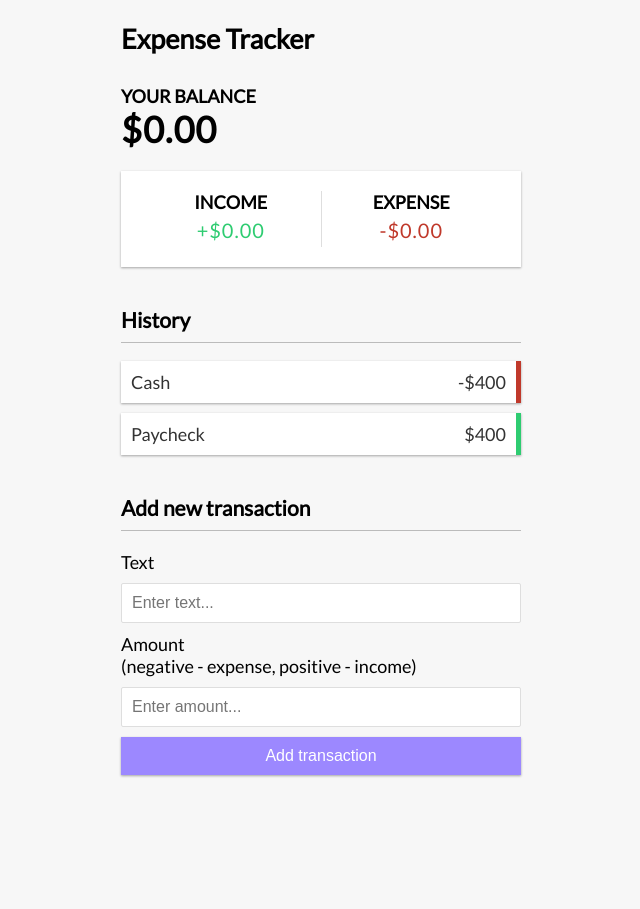
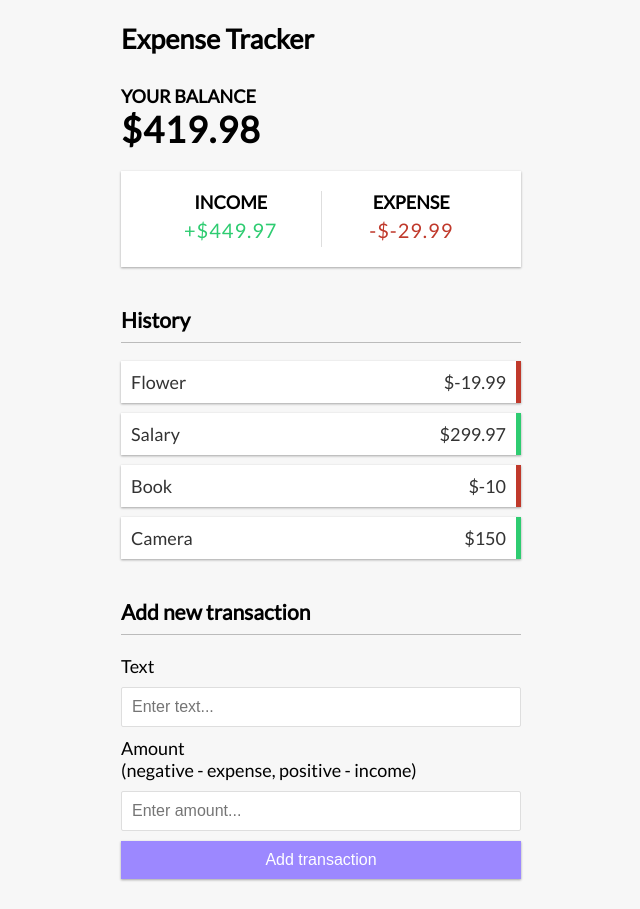
Before and after one commit to ikhsanardi/vue-expense-tracker, a Vue app: page / in a window 1280 px wide. Shown: the whole page, without its empty margins (319-959 px from the left). Before the commit the page ends 805 px from the top, so only its background shows below. Built offline with nearby package versions, Linux system fonts and the light colour scheme; the HTML template or start-up script is replaced by a standard one.

Commit message:
add count transaction balance

```diff
--- a/src/App.vue
+++ b/src/App.vue
@@ -4,15 +4,50 @@
 import IncomeExpenses from "./components/IncomeExpenses.vue";
 import TransactionList from "./components/TransactionList.vue";
 import AddTransaction from "./components/AddTransaction.vue";
+import { computed, ref } from "vue";
+
+const transactions = ref([
+  { id: 1, text: "Flower", amount: -19.99 },
+  { id: 2, text: "Salary", amount: 299.97 },
+  { id: 3, text: "Book", amount: -10 },
+  { id: 4, text: "Camera", amount: 150 },
+]);
+
+// Get total
+const total = computed(() => {
+  return transactions.value.reduce((acc, transaction) => {
+    return acc + transaction.amount;
+  }, 0);
+});
+
+// Get income
+const income = computed(() => {
+  return transactions.value
+    .filter((transaction) => transaction.amount > 0)
+    .reduce((acc, transaction) => {
+      return acc + transaction.amount;
+    }, 0)
+    .toFixed(2);
+});
+
+// Get expense
+const expense = computed(() => {
+  return transactions.value
+    .filter((transaction) => transaction.amount < 0)
+    .reduce((acc, transaction) => {
+      return acc + transaction.amount;
+    }, 0)
+    .toFixed(2);
+});
 </script>
 
 <template>
   <Header />
 
   <div class="container">
-    <Balance />
-    <IncomeExpenses />
-    <TransactionList />
+    <Balance :total="total" />
+    <IncomeExpenses :income="income" :expense="expense" />
+    <TransactionList :transactions="transactions" />
     <AddTransaction />
   </div>
 </template>
--- a/src/components/Balance.vue
+++ b/src/components/Balance.vue
@@ -1,4 +1,15 @@
+<script setup>
+import { defineProps } from "vue";
+
+const props = defineProps({
+  total: {
+    type: Number,
+    required: true,
+  },
+});
+</script>
+
 <template>
   <h4>Your Balance</h4>
-  <h1 id="balance">$0.00</h1>
+  <h1 id="balance">${{ total }}</h1>
 </template>
--- a/src/components/IncomeExpenses.vue
+++ b/src/components/IncomeExpenses.vue
@@ -1,12 +1,27 @@
+<script setup>
+import { defineProps } from "vue";
+
+const props = defineProps({
+  income: {
+    type: Number,
+    required: true,
+  },
+  expense: {
+    type: Number,
+    required: true,
+  },
+});
+</script>
+
 <template>
   <div class="inc-exp-container">
     <div>
       <h4>Income</h4>
-      <p id="money-plus" class="money plus">+$0.00</p>
+      <p id="money-plus" class="money plus">+${{ income }}</p>
     </div>
     <div>
       <h4>Expense</h4>
-      <p id="money-minus" class="money minus">-$0.00</p>
+      <p id="money-minus" class="money minus">-${{ expense }}</p>
     </div>
   </div>
 </template>
--- a/src/components/TransactionList.vue
+++ b/src/components/TransactionList.vue
@@ -1,11 +1,31 @@
+<script setup>
+import { defineProps } from "vue";
+
+const props = defineProps({
+  transactions: {
+    type: Array,
+    required: true,
+  },
+});
+</script>
+
 <template>
   <h3>History</h3>
   <ul id="list" class="list">
-    <li class="minus">
+    <!-- <li class="minus">
       Cash <span>-$400</span><button class="delete-btn">x</button>
     </li>
     <li class="plus">
       Paycheck <span>$400</span><button class="delete-btn">x</button>
+    </li> -->
+
+    <li
+      v-for="transaction in transactions"
+      :key="transaction.id"
+      :class="transaction.amount > 0 ? 'plus' : 'minus'"
+    >
+      {{ transaction.text }} <span>${{ transaction.amount }}</span>
+      <button class="delete-btn">x</button>
     </li>
   </ul>
 </template>
```
